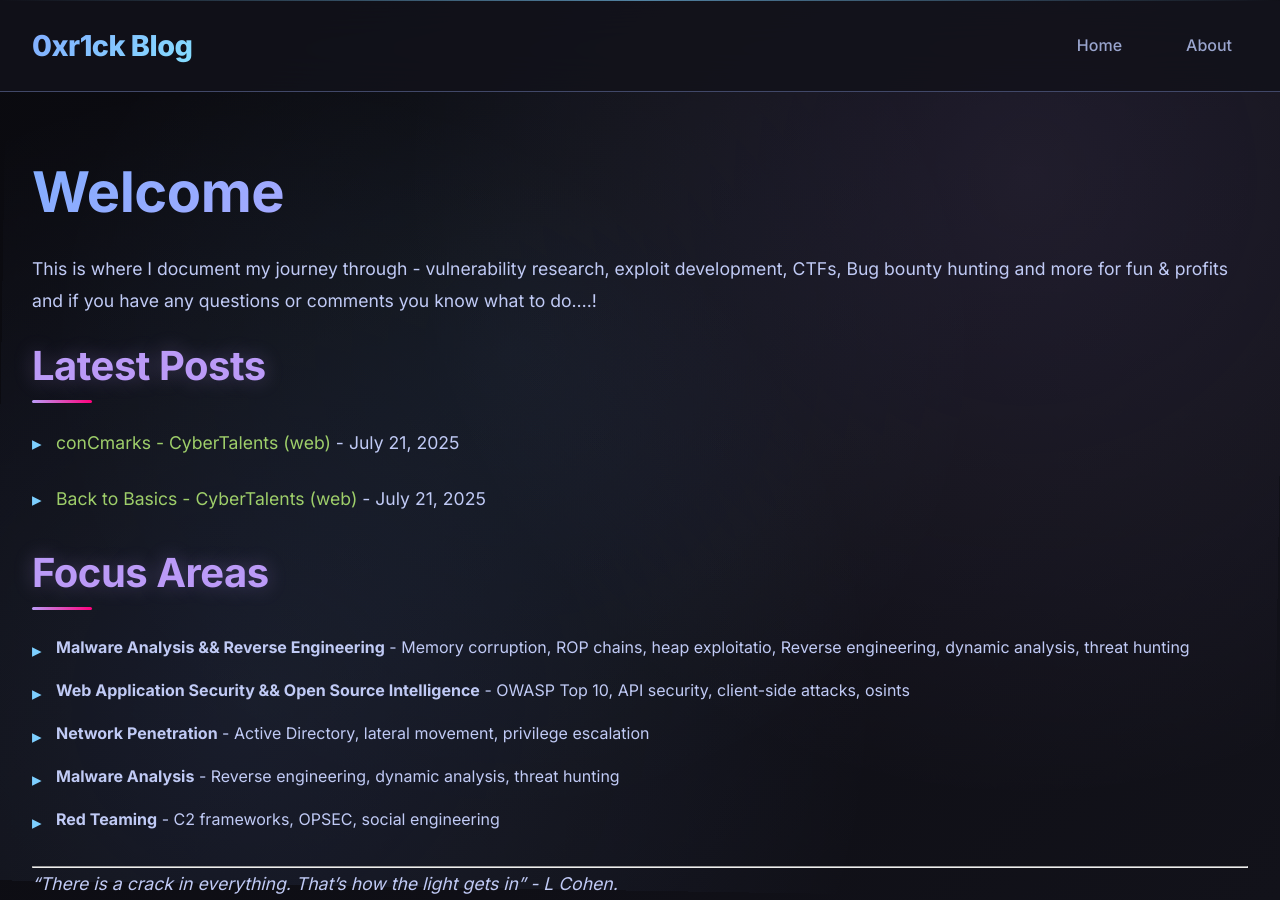
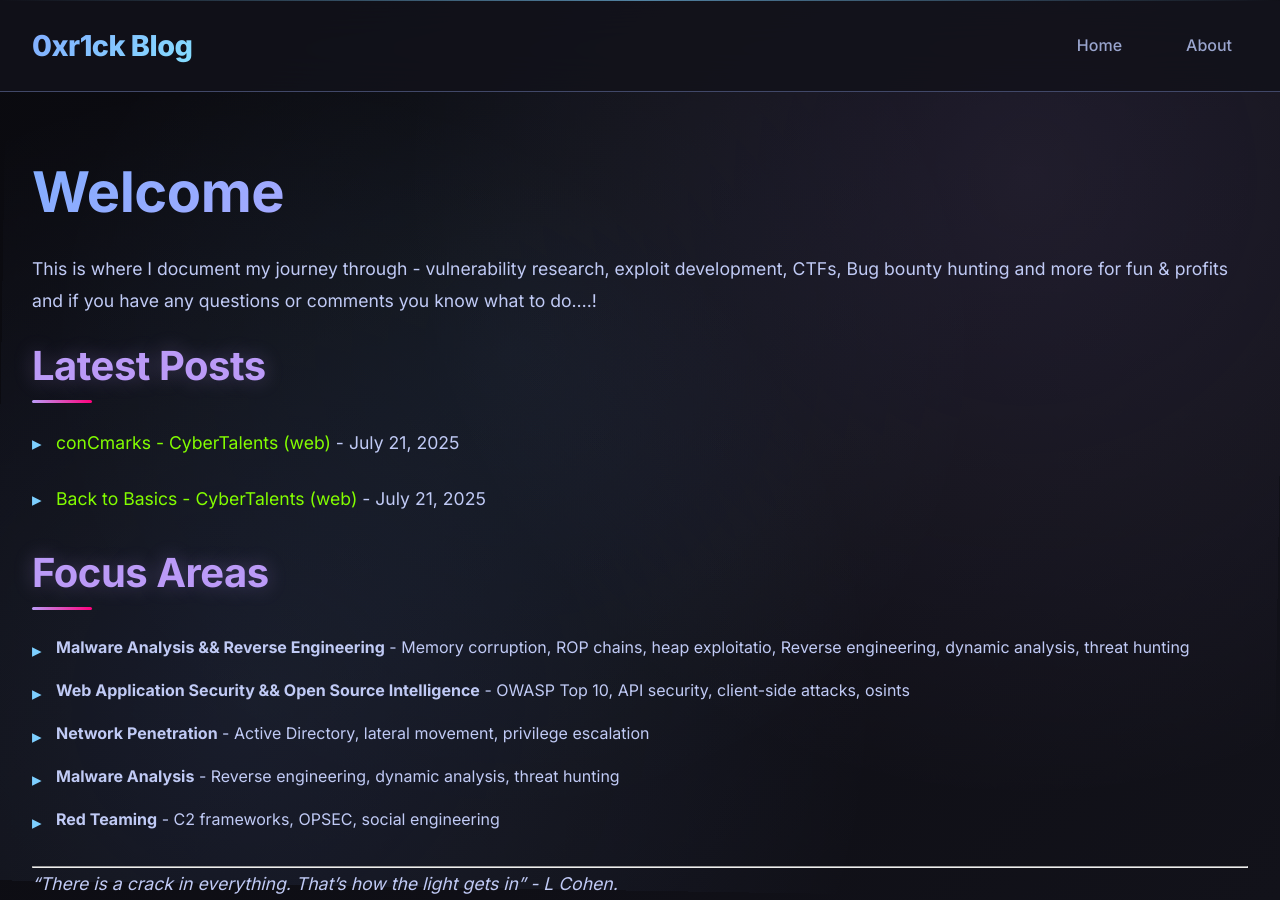
Before and after one commit to 0xr1ck/0xr1ck.github.io, a Jekyll site: the page built from index.md, in a window 1280 px wide and 900 px high. Built offline with Jekyll 4.4.1, drawn with Linux system fonts in a browser that asks for light colours.

Commit message:
Update style.scss

```diff
--- a/assets/css/style.scss
+++ b/assets/css/style.scss
@@ -13,7 +13,7 @@ $text-muted: #565f89;
 $accent-blue: #7aa2f7;
 $accent-purple: #bb9af7;
 $accent-cyan: #7dcfff;
-$accent-green: #9ece6a;
+$accent-green: #83fd00;
 $accent-orange: #ff9e64;
 $accent-red: #f7768e;
 $accent-pink: #ff007c;
```
